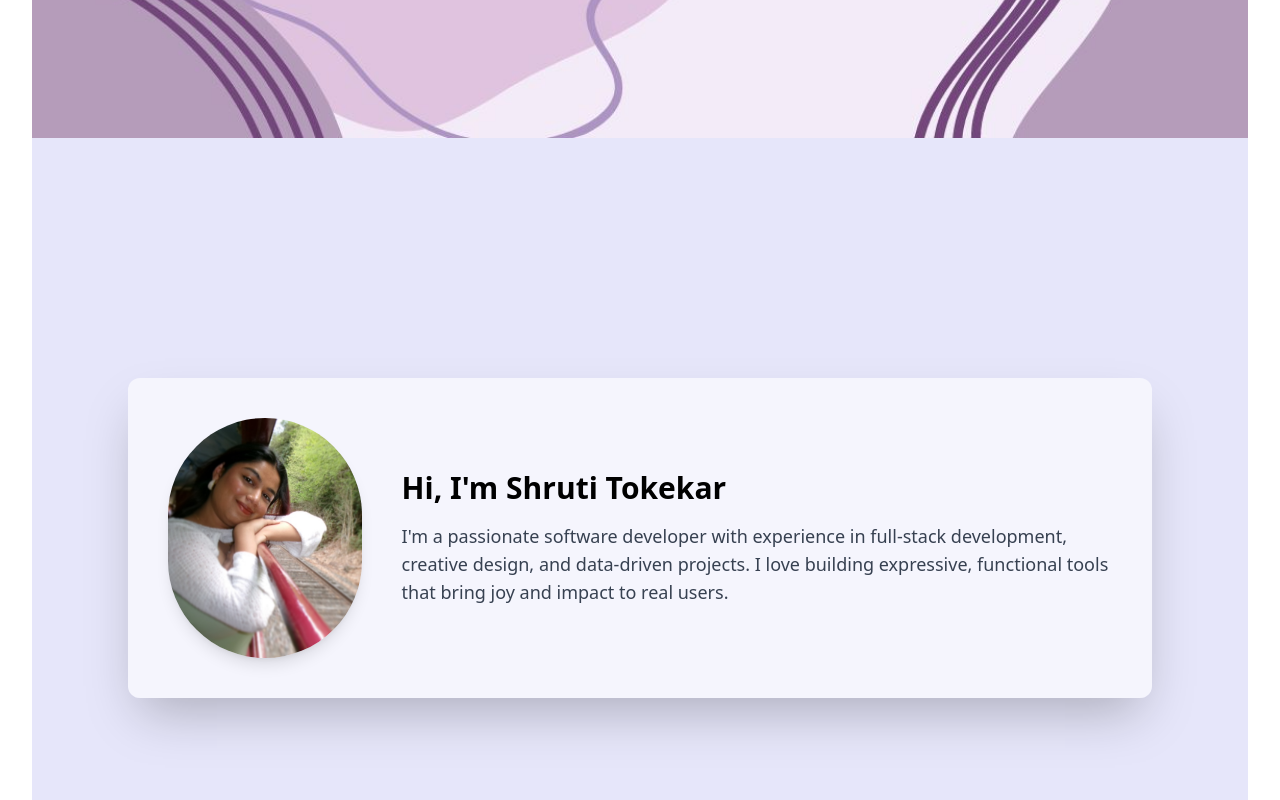
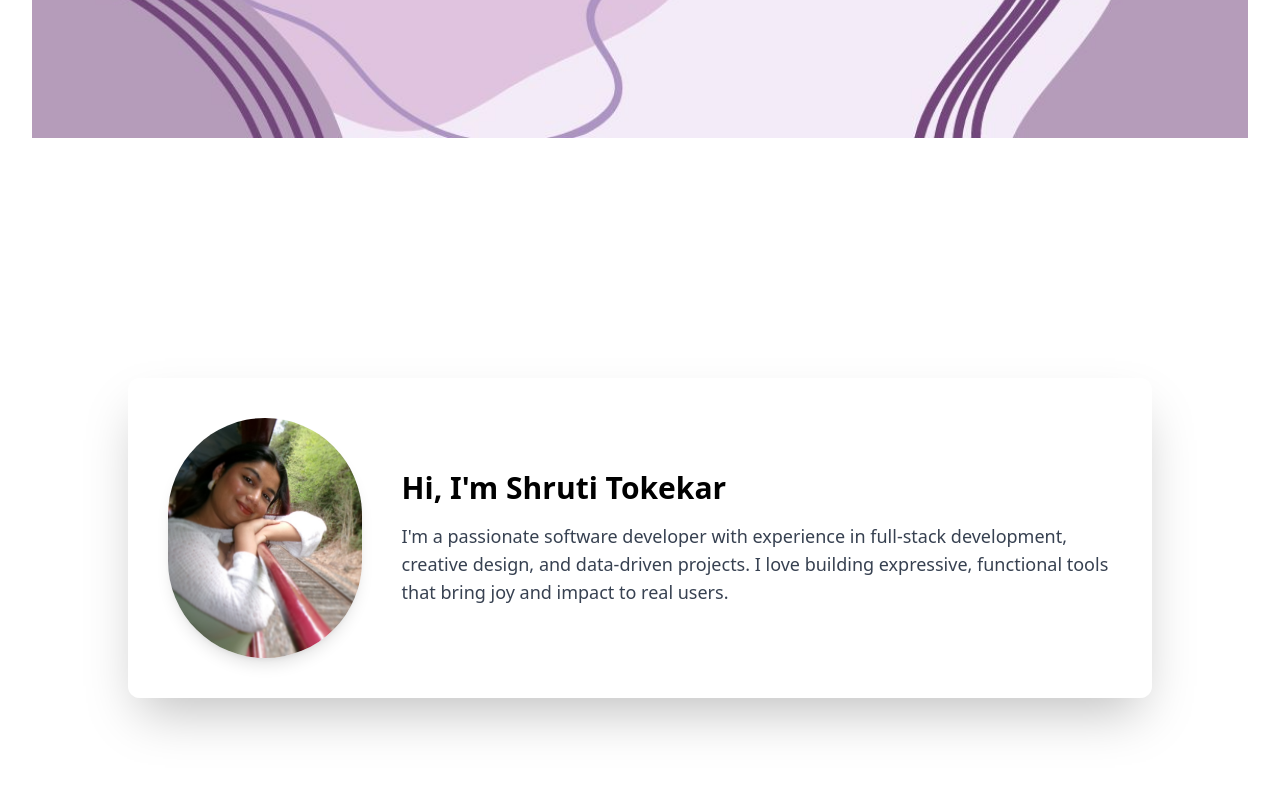
Before and after one commit to ShrutiTokekar/Portfolio-site, a React (Vite) app: page / in a window 1280 px wide. Shown: the part 760-1560 px from the top of the page. Built offline with nearby package versions, Linux system fonts and the light colour scheme.

Commit message:
Update Hero.jsx

```diff
--- a/src/components/Hero.jsx
+++ b/src/components/Hero.jsx
@@ -37,7 +37,7 @@ const Hero = () => {
       {/* Section 2: Bio section static */}
       <section
         className="min-h-screen bg-cover bg-center flex items-center justify-center px-6 md:px-20"
-        style={{ backgroundColor: 'lavender' }}
+        style={{ backgroundColor: 'C4B7EB' }}
       >
         <motion.div
           initial={{ opacity: 0, y: 40 }}
```
